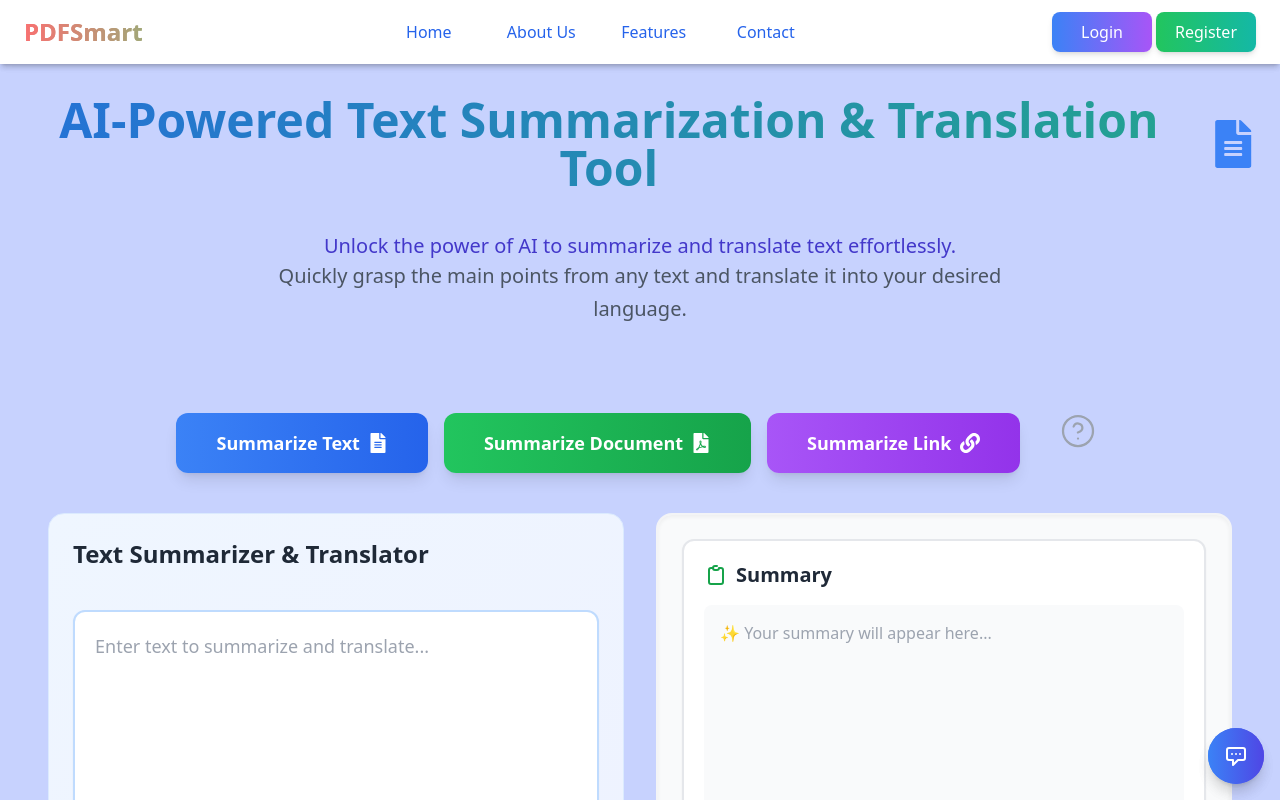
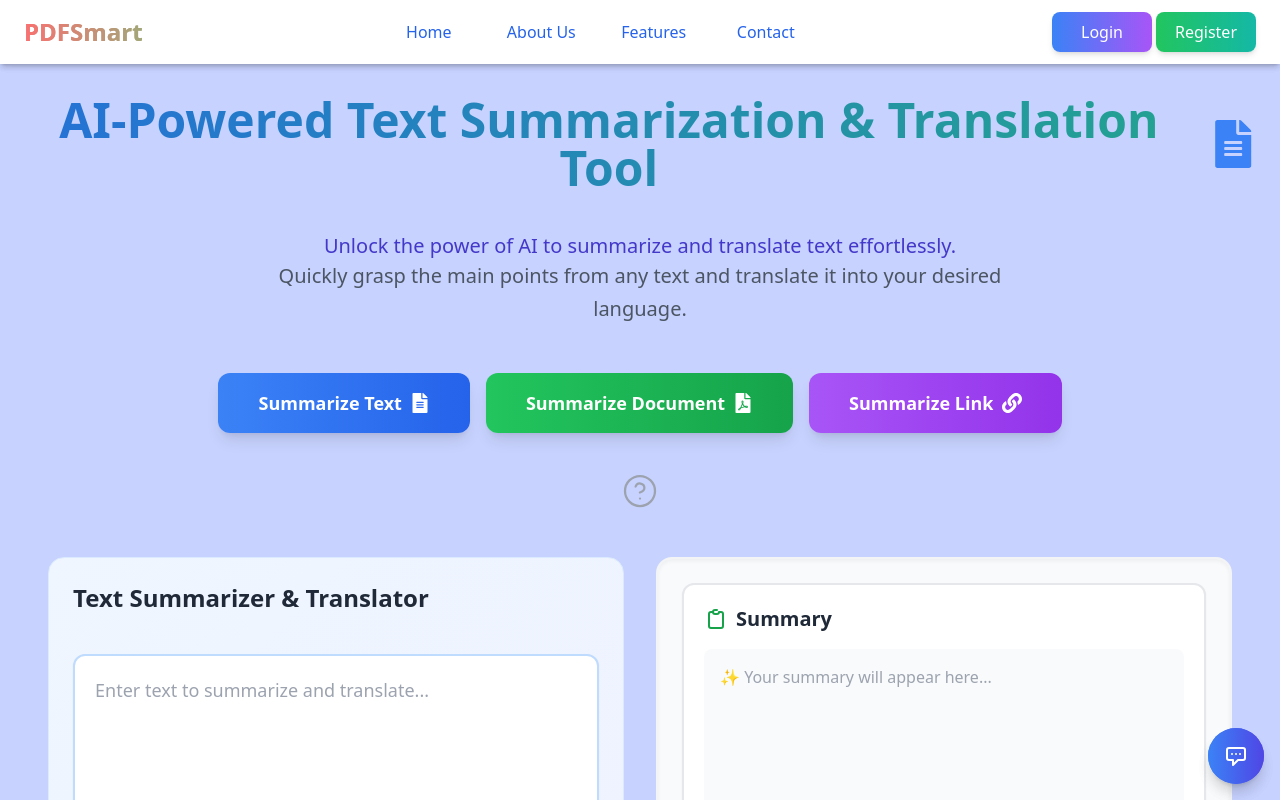
Before and after one commit to BuiTienDat04/Project_Summary_And_Translation, a React (Create React App) app in the folder Fondend-user/translate-website-client/: page /text in a window 1280 px wide. Shown: the top 800 px of the page. Built offline with nearby package versions, Linux system fonts and the light colour scheme.

Commit message:
update helpselection

```diff
--- a/Fondend-user/translate-website-client/src/pages/TextPage.jsx
+++ b/Fondend-user/translate-website-client/src/pages/TextPage.jsx
@@ -115,9 +115,9 @@ function TextPage() {
       </motion.header>
 
       {/* Features and Help Section */}
-      <div className="flex items-center space-x-8 justify-center mt-12">
-        <section className="mt-10 flex flex-col items-center gap-8">
-          {/* Buttons */}
+      <div className="flex flex-col items-center mt-12">
+        {/* Buttons Section */}
+        <section className="flex flex-col items-center gap-8 w-full">
           <motion.div
             initial={{ opacity: 0, y: 50 }}
             animate={{ opacity: 1, y: 0 }}
@@ -128,12 +128,8 @@ function TextPage() {
               whileHover={{ scale: 1.05 }}
               whileTap={{ scale: 0.95 }}
               className="relative bg-gradient-to-r from-blue-500 to-blue-600 text-white px-10 py-4 rounded-xl font-bold text-lg shadow-lg hover:shadow-blue-200 focus:outline-none focus:ring-2 focus:ring-blue-500 focus:ring-offset-2 overflow-hidden group"
-
             >
-              {/* Gradient Animation */}
               <div className="absolute inset-0 bg-gradient-to-r from-blue-600 to-blue-500 opacity-0 group-hover:opacity-100 transition-opacity duration-300"></div>
-
-              {/* Button Content */}
               <div className="relative flex items-center justify-center gap-2">
                 <span className="group-hover:scale-110 transition-transform duration-300">Summarize Text</span>
                 <FaFileAlt className="w-5 h-5 text-white group-hover:rotate-12 transition-transform duration-300" />
@@ -144,12 +140,9 @@ function TextPage() {
               whileHover={{ scale: 1.05 }}
               whileTap={{ scale: 0.95 }}
               className="relative bg-gradient-to-r from-green-500 to-green-600 text-white px-10 py-4 rounded-xl font-bold text-lg shadow-lg hover:shadow-green-200 focus:outline-none focus:ring-2 focus:ring-green-500 focus:ring-offset-2 overflow-hidden group"
-
-              onClick={() => navigate("/document")}>
-              {/* Gradient Animation */}
+              onClick={() => navigate("/document")}
+            >
               <div className="absolute inset-0 bg-gradient-to-r from-green-600 to-green-500 opacity-0 group-hover:opacity-100 transition-opacity duration-300"></div>
-
-              {/* Button Content */}
               <div className="relative flex items-center justify-center gap-2">
                 <span className="group-hover:scale-110 transition-transform duration-300">Summarize Document</span>
                 <FaFilePdf className="w-5 h-5 text-white group-hover:rotate-12 transition-transform duration-300" />
@@ -160,11 +153,9 @@ function TextPage() {
               whileHover={{ scale: 1.05 }}
               whileTap={{ scale: 0.95 }}
               className="relative bg-gradient-to-r from-purple-500 to-purple-600 text-white px-10 py-4 rounded-xl font-bold text-lg shadow-lg hover:shadow-purple-200 focus:outline-none focus:ring-2 focus:ring-purple-500 focus:ring-offset-2 overflow-hidden group"
-              onClick={() => navigate("/link")}>
-              {/* Gradient Animation */}
+              onClick={() => navigate("/link")}
+            >
               <div className="absolute inset-0 bg-gradient-to-r from-purple-600 to-purple-500 opacity-0 group-hover:opacity-100 transition-opacity duration-300"></div>
-
-              {/* Button Content */}
               <div className="relative flex items-center justify-center gap-2">
                 <span className="group-hover:scale-110 transition-transform duration-300">Summarize Link</span>
                 <FaLink className="w-5 h-5 text-white group-hover:rotate-12 transition-transform duration-300" />
@@ -173,8 +164,13 @@ function TextPage() {
           </motion.div>
         </section>
 
-        {/* Help Icon */}
-        <div className="relative flex items-center justify-center mt-4">
+        {/* Help Section - Now below buttons */}
+        <motion.div
+          initial={{ opacity: 0, y: 20 }}
+          animate={{ opacity: 1, y: 0 }}
+          transition={{ duration: 0.6, delay: 0.4 }}
+          className="relative flex items-center justify-center mt-8"
+        >
           <button
             onClick={() => setShowHelp(!showHelp)}
             className="group relative rounded-full p-2 transition-all duration-500 hover:rotate-[360deg] focus:outline-none"
@@ -182,8 +178,8 @@ function TextPage() {
             <div className="absolute inset-0 bg-gradient-to-br from-blue-400 to-purple-500 rounded-full opacity-0 group-hover:opacity-20 transition-opacity duration-300" />
             <HelpCircle
               className={`w-9 h-9 transition-all duration-500 ${showHelp
-                ? 'text-purple-600 drop-shadow-[0_4px_8px_rgba(99,102,241,0.3)]'
-                : 'text-gray-400 hover:text-blue-500 group-hover:scale-110 group-hover:drop-shadow-[0_4px_12px_rgba(59,130,246,0.25)]'
+                  ? 'text-purple-600 drop-shadow-[0_4px_8px_rgba(99,102,241,0.3)]'
+                  : 'text-gray-400 hover:text-blue-500 group-hover:scale-110 group-hover:drop-shadow-[0_4px_12px_rgba(59,130,246,0.25)]'
                 }`}
               strokeWidth={1.5}
             />
@@ -202,9 +198,7 @@ function TextPage() {
                 border: '1px solid rgba(255,255,255,0.3)',
               }}
             >
-              {/* Arrow indicator */}
               <div className="absolute -top-2 left-1/2 -translate-x-1/2 w-4 h-4 bg-white rotate-45 border-t border-l border-white/20" />
-
               <div className="flex justify-between items-start mb-5">
                 <div className="flex items-center gap-3">
                   <div className="p-2 bg-gradient-to-br from-blue-500 to-purple-500 rounded-lg shadow-lg">
@@ -264,7 +258,7 @@ function TextPage() {
               </ul>
             </motion.div>
           )}
-        </div>
+        </motion.div>
       </div>
 
       {/* Main Content: Text Summarizer and Translator */}
```
